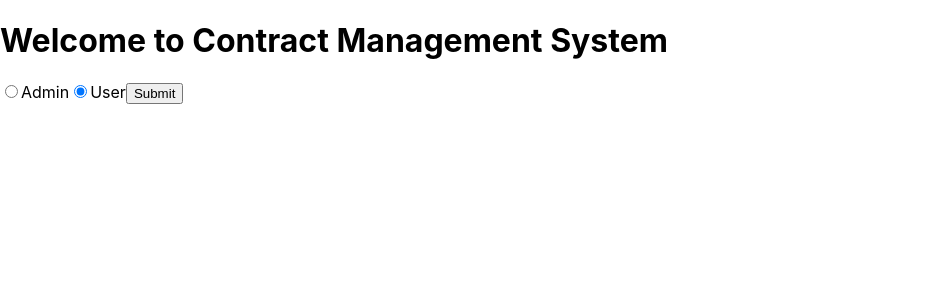
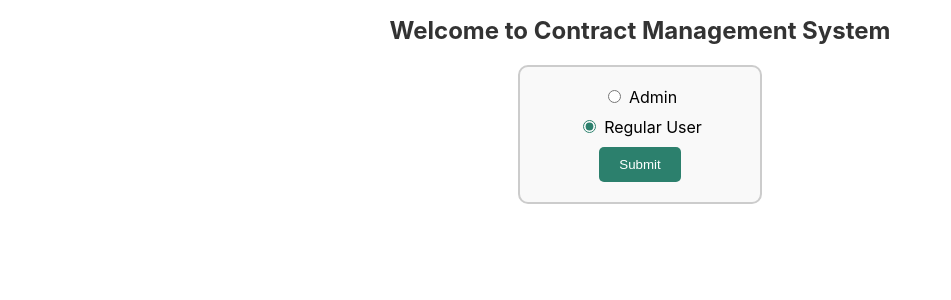
Before and after one commit to TenaRozing1/react-contract-task, a React (Create React App) app: page / in a window 1280 px wide. Shown: the top 300 px of the page, without its empty margins (0-951 px from the left). Built offline with nearby package versions, Linux system fonts and the light colour scheme.

Commit message:
Organised components and styles in folders

```diff
--- a/src/components/Homepage.jsx
+++ /dev/null
@@ -1,45 +0,0 @@
-import React, { useState } from "react";
-
-const Homepage = ({ setUserRole }) => {
-  const [isAdmin, setIsAdmin] = useState(false);
-
-  const handleRoleChange = (e) => {
-    setIsAdmin(e.target.value === "admin");
-  };
-
-  const handleSubmit = (e) => {
-    e.preventDefault();
-    setUserRole(isAdmin ? "admin" : "user");
-  };
-
-  return (
-    <div>
-      <h1>Welcome to Contract Management System</h1>
-      <form onSubmit={handleSubmit}>
-        <label>
-          <input
-            type="radio"
-            name="role"
-            value="admin"
-            checked={isAdmin}
-            onChange={handleRoleChange}
-          />
-          Admin
-        </label>
-        <label>
-          <input
-            type="radio"
-            name="role"
-            value="user"
-            checked={!isAdmin}
-            onChange={handleRoleChange}
-          />
-          User
-        </label>
-        <button type="submit">Submit</button>
-      </form>
-    </div>
-  );
-};
-
-export default Homepage;
```
Also changed, not shown: src/App.js (+4 -5 lines), src/components/contract-form/contract-form.component.jsx (renamed from src/components/ContractForm.jsx), src/components/contract-form/contract-form.styles.scss (added), src/components/contract-table/contract-table.component.jsx (renamed from src/components/ContractTable.jsx), src/components/contract-table/contract-table.styles.scss (added), src/components/filter/contract-filter.component.jsx (renamed from src/components/ContractFilter.jsx), src/components/filter/contract-filter.styles.scss (added).
